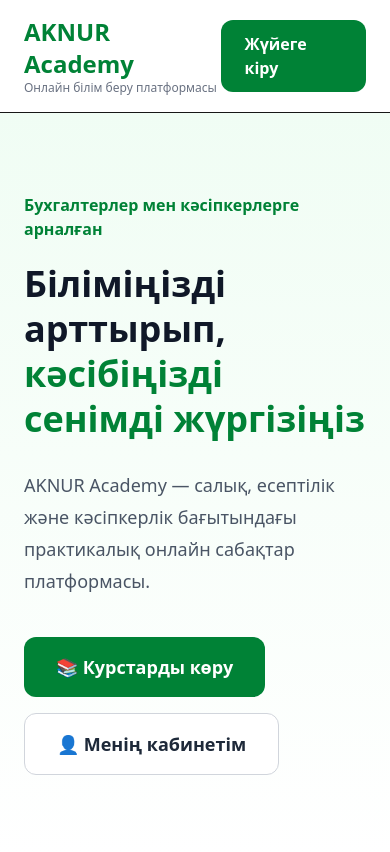
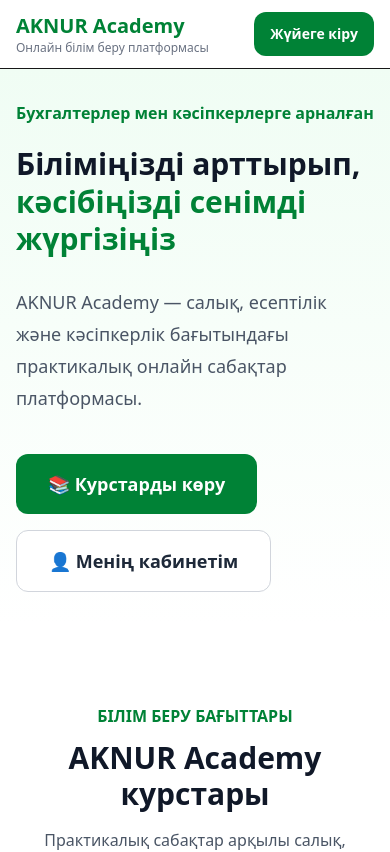
Before and after one commit to aknuracademy/aknur-academy, a Next.js app: page / in a window 390 px wide. Shown: the top 852 px of the page. Built offline with nearby package versions, Linux system fonts and the light colour scheme; no server answers; the database is empty.

Commit message:
Improve public course pages mobile layout

```diff
--- a/app/courses/[id]/page.tsx
+++ b/app/courses/[id]/page.tsx
@@ -87,7 +87,7 @@
 
   return (
     <main className="min-h-screen bg-gray-100">
-      <section className="bg-gradient-to-b from-green-50 to-white px-6 py-20">
+      <section className="bg-gradient-to-b from-green-50 to-white px-4 py-10 sm:px-6 sm:py-14 md:py-20">
         <div className="mx-auto max-w-6xl">
           <Link
             href="/#courses"
@@ -99,14 +99,14 @@
   <aside className="lg:sticky lg:top-6">
 
         <div className="mt-8 overflow-hidden rounded-3xl border border-green-100 bg-gradient-to-br from-white via-white to-green-50 shadow-xl">
-  <div className="p-8 md:p-12">
+  <div className="p-5 sm:p-6 md:p-12">
     <div className="space-y-8">
       <div>
         <div className="inline-flex items-center gap-2 rounded-full bg-green-50 px-4 py-2 text-sm font-bold text-green-700">
           🎓 AKNUR Academy курсы
         </div>
 
-        <h1 className="mt-5 text-4xl font-extrabold leading-tight text-gray-900 md:text-5xl">
+        <h1 className="mt-5 text-3xl font-extrabold leading-tight text-gray-900 sm:text-4xl md:text-5xl">
           {course.title}
         </h1>
 
--- a/app/page.tsx
+++ b/app/page.tsx
@@ -18,9 +18,9 @@
     <main className="min-h-screen bg-white">
       {/* Жоғарғы мәзір */}
       <header className="border-b bg-white">
-        <div className="mx-auto flex max-w-7xl items-center justify-between px-6 py-4">
+        <div className="mx-auto flex max-w-7xl items-center justify-between gap-3 px-4 py-3 sm:px-6 sm:py-4">
           <div>
-            <h1 className="text-2xl font-extrabold text-green-700">
+            <h1 className="text-xl font-extrabold text-green-700 sm:text-2xl">
               AKNUR Academy
             </h1>
 
@@ -31,7 +31,7 @@
 
           <Link
             href="/login"
-            className="rounded-xl bg-green-700 px-6 py-3 font-semibold text-white transition hover:bg-green-800"
+            className="shrink-0 rounded-xl bg-green-700 px-4 py-3 text-sm font-semibold text-white transition hover:bg-green-800 sm:px-6 sm:text-base"
           >
             Жүйеге кіру
           </Link>
@@ -40,13 +40,13 @@
 
       {/* Негізгі бөлім */}
       <section className="bg-gradient-to-b from-green-50 to-white">
-        <div className="mx-auto flex min-h-[650px] max-w-7xl items-center px-6 py-20">
+        <div className="mx-auto flex max-w-7xl items-center px-4 py-8 sm:px-6 sm:py-12 md:min-h-[650px] md:py-20">
           <div className="max-w-3xl">
             <p className="mb-5 font-semibold text-green-700">
               Бухгалтерлер мен кәсіпкерлерге арналған
             </p>
 
-            <h2 className="text-4xl font-extrabold leading-tight text-gray-900 md:text-6xl">
+            <h2 className="text-3xl font-extrabold leading-tight text-gray-900 sm:text-4xl md:text-6xl">
               Біліміңізді арттырып,
               <span className="text-green-700">
                 {" "}кәсібіңізді сенімді жүргізіңіз
```
